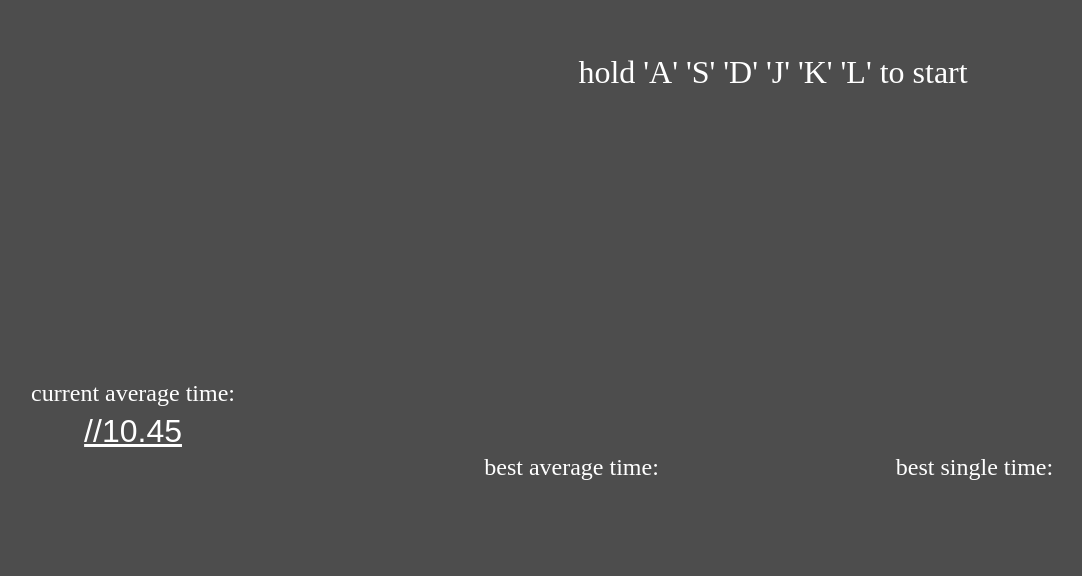
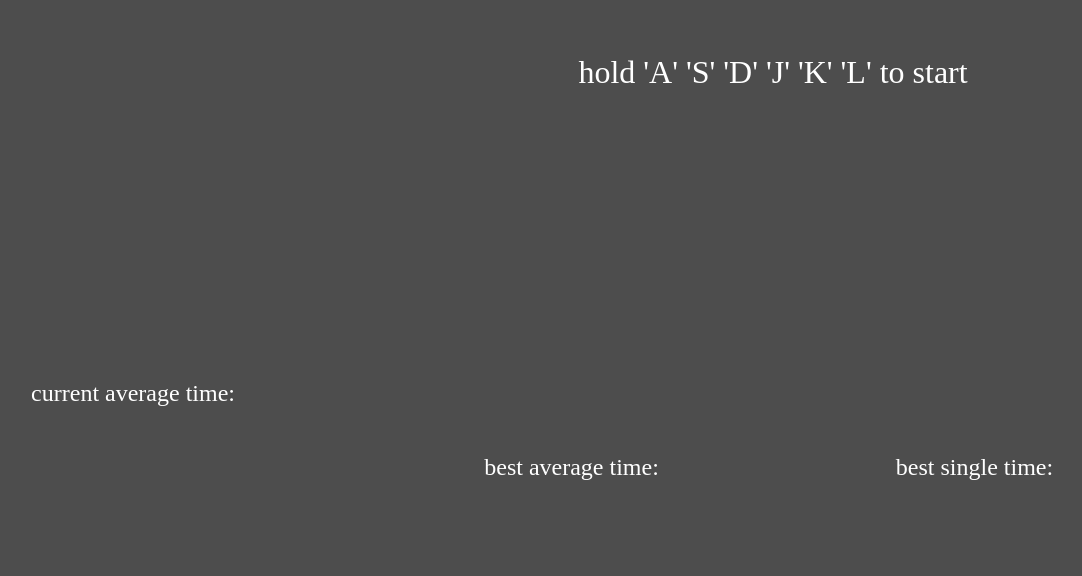
Before and after one commit to slubert/rubixCubeTimer, a plain HTML site: page index.html in a window 1280 px wide. Shown: the part 224-800 px from the top of the page, without its empty margins (104-1186 px from the left). Drawn offline with Linux system fonts and the light colour scheme.

Commit message:
removed testing tool

```diff
--- a/index.html
+++ b/index.html
@@ -19,7 +19,7 @@
             </div>
             <div class="currentAverageTimearent">
                 <h3>current average time:</h3>
-                <div id="currentAverageTime">//10.45</div>
+                <div id="currentAverageTime"></div>
             </div>
         </div>
 
```
